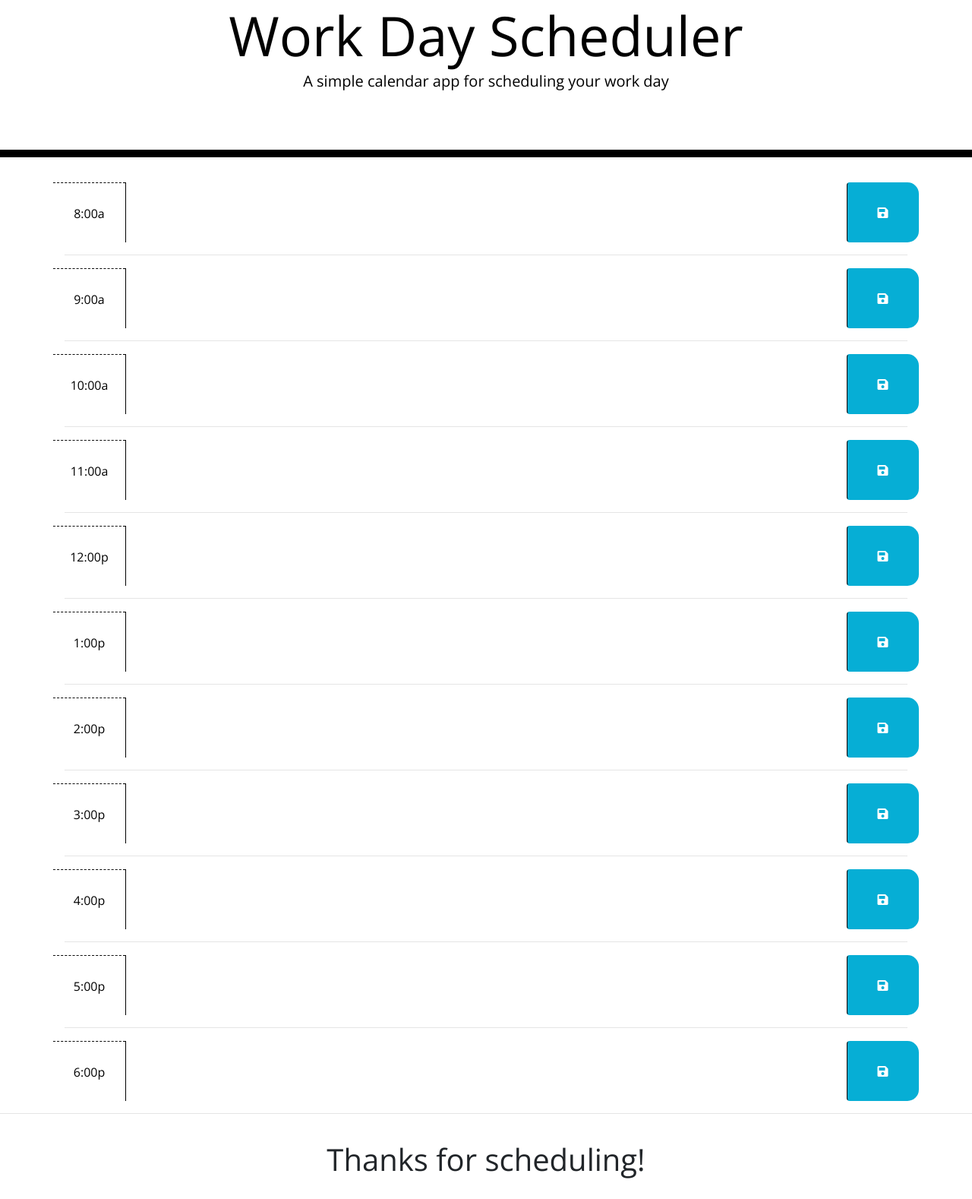
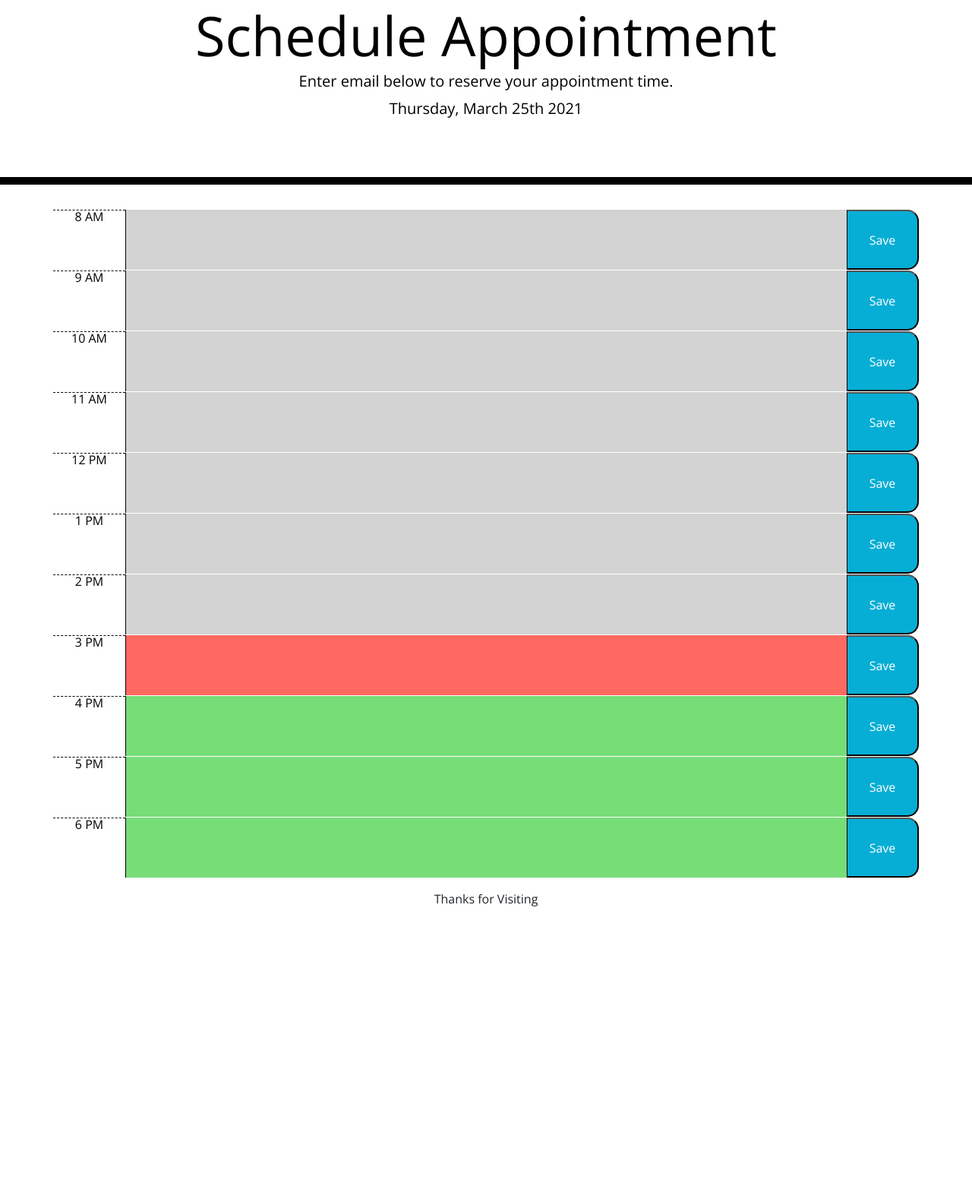
Before and after one commit to kristenc1031/Work.Day.Scheduler, a plain HTML site: page index.html in a window 1280 px wide. Shown: the part 61-1639 px from the top of the page at 76% size. After the commit the page ends 1272 px from the top, so only its background shows below. Drawn offline with nearby package versions, Linux system fonts and the light colour scheme.

Commit message:
local storage working

```diff
--- a/index.html
+++ b/index.html
@@ -24,109 +24,72 @@
 
   <body>
     <header class="jumbotron">
-      <h1 class="display-3">Work Day Scheduler</h1>
-      <p class="lead">A simple calendar app for scheduling your work day</p>
+      <h1 class="display-3">Schedule Appointment</h1>
+      <p class="lead">Enter email below to reserve your appointment time.</p>
       <p id="currentDay" class="lead"></p>
     </header>
     <div class="container">
-      <!-- Timeblocks go here -->
-        <div id="hour8" class="row time-block">
-          <div class="col-md-1 hour">
-                8:00a
+      <div class="row time-block" id="8">
+        <div class="col-1 hour">8 AM</div>
+        <textarea class="col-10 schedule"></textarea>
+        <button class="col-1 saveBtn">Save</button>
       </div>
-          <textarea class="col-md-10 description"></textarea>
-          <button class="btn saveBtn col-md-1"><i class="fas fa-save"></i></button>
+      <div class="row time-block" id="9">
+        <div class="col-1 hour">9 AM</div>
+        <textarea class="col-10 schedule"></textarea>
+        <button class="col-1 saveBtn">Save</button>
       </div>
-          <hr>
-        <div id="hour9" class="row time-block">
-          <div class="col-md-1 hour">
-              9:00a
+      <div class="row time-block" id="10">
+        <div class="col-1 hour">10 AM</div>
+        <textarea class="col-10 schedule"></textarea>
+        <button class="col-1 saveBtn">Save</button>
       </div>
-            <textarea class="col-md-10 description"></textarea>
-            <button class="btn saveBtn col-md-1"><i class="fas fa-save"></i></button>
+      <div class="row time-block" id="11">
+        <div class="col-1 hour">11 AM</div>
+        <textarea class="col-10 schedule"></textarea>
+        <button class="col-1 saveBtn">Save</button>
       </div>
-          <hr>
-        <div id="hour10" class="row time-block">
-          <div class="col-md-1 hour">
-              10:00a
+      <div class="row time-block" id="12">
+        <div class="col-1 hour">12 PM</div>
+        <textarea class="col-10 schedule"></textarea>
+        <button class="col-1 saveBtn">Save</button>
       </div>
-            <textarea class="col-md-10 description"></textarea>
-            <button class="btn saveBtn col-md-1"><i class="fas fa-save"></i></button>
+      <div class="row time-block" id="13">
+        <div class="col-1 hour">1 PM</div>
+        <textarea class="col-10 schedule"></textarea>
+        <button class="col-1 saveBtn">Save</button>
       </div>
-          <hr>
-        <div id="hour11" class="row time-block">
-          <div class="col-md-1 hour">
-              11:00a
+      <div class="row time-block" id="14">
+        <div class="col-1 hour">2 PM</div>
+        <textarea class="col-10 schedule"></textarea>
+        <button class="col-1 saveBtn">Save</button>
       </div>
-            <textarea class="col-md-10 description"></textarea>
-            <button class="btn saveBtn col-md-1"><i class="fas fa-save"></i></button>
+      <div class="row time-block" id="15">
+        <div class="col-1 hour">3 PM</div>
+        <textarea class="col-10 schedule"></textarea>
+        <button class="col-1 saveBtn">Save</button>
       </div>
-          <hr>
-        <div id="hour12" class="row time-block">
-          <div class="col-md-1 hour">
-              12:00p
+      <div class="row time-block" id="16">
+        <div class="col-1 hour">4 PM</div>
+        <textarea class="col-10 schedule"></textarea>
+        <button class="col-1 saveBtn">Save</button>
       </div>
-            <textarea class="col-md-10 description"></textarea>
-            <button class="btn saveBtn col-md-1"><i class="fas fa-save"></i></button>
+      <div class="row time-block" id="17">
+        <div class="col-1 hour">5 PM</div>
+        <textarea class="col-10 schedule"></textarea>
+        <button class="col-1 saveBtn">Save</button>
       </div>
-          <hr>
-        <div id="hour13" class="row time-block">
-          <div class="col-md-1 hour">
-              1:00p
-          </div>
-            <textarea class="col-md-10 description"></textarea>
-            <button class="btn saveBtn col-md-1"><i class="fas fa-save"></i></button>
-        </div>
-        <hr>
-        <div id="hour14" class="row time-block">
-          <div class="col-md-1 hour">
-              2:00p
-          </div>
-            <textarea class="col-md-10 description"></textarea>
-            <button class="btn saveBtn col-md-1"><i class="fas fa-save"></i></button>
-        </div>
-        <hr>
-        <div id="hour15" class="row time-block">
-          <div class="col-md-1 hour">
-              3:00p
-          </div>
-            <textarea class="col-md-10 description"></textarea>
-            <button class="btn saveBtn col-md-1"><i class="fas fa-save"></i></button>
-        </div>
-        <hr>
-        <div id="hour16" class="row time-block">
-          <div class="col-md-1 hour">
-              4:00p
-          </div>
-            <textarea class="col-md-10 description"></textarea>
-            <button class="btn saveBtn col-md-1"><i class="fas fa-save"></i></button>
-        </div>
-        <hr>
-        <div id="hour17" class="row time-block">
-          <div class="col-md-1 hour">
-              5:00p
-          </div>
-            <textarea class="col-md-10 description"></textarea>
-            <button class="btn saveBtn col-md-1"><i class="fas fa-save"></i></button>
-        </div>
-        <hr>
-        <div id="hour18" class="row time-block">
-          <div class="col-md-1 hour">
-              6:00p
-          </div>
-            <textarea class="col-md-10 description"></textarea>
-            <button class="btn saveBtn col-md-1"><i class="fas fa-save"></i></button>
+      <div class="row time-block" id="18">
+        <div class="col-1 hour">6 PM</div>
+        <textarea class="col-10 schedule"></textarea>
+        <button class="col-1 saveBtn">Save</button>
       </div>
     </div>
-      <hr>
-        <footer>
-          <h1>Thanks for scheduling!</h1>
 
-        </footer>
+    <footer>Thanks for Visiting</footer>
 
-
-    <script type="text/javascript"></script>
-    <script src="https://cdnjs.cloudflare.com/ajax/libs/jquery/3.2.1/jquery.min.js"></script>
+    <script src="https://code.jquery.com/jquery-3.4.1.min.js"></script>
     <script src="https://cdnjs.cloudflare.com/ajax/libs/moment.js/2.24.0/moment.min.js"></script>
+    <script src="script.js"></script>
   </body>
 </html>
--- a/script.js
+++ b/script.js
@@ -1,10 +1,59 @@
-$(document).ready(function() {
-    var isSaved = false;
-    var text = "textarea"
-    var time = "id"
+//available hours to schedule
+const hour8 = $("#8");
+const hour9 = $("#9");
+const hour10 = $("#10");
+const hour11 = $("#11");
+const hour12 = $("#12");
+const hour13 = $("#13");
+const hour14 = $("#14");
+const hour15 = $("#15");
+const hour16 = $("#16");
+const hour17 = $("#17");
+const hour18 = $("#18");
+const time = moment();
+
+//date set up and schedule set in local storage
+function setPlanner() {
+
+    $("#currentDay").text(moment().format("dddd, MMMM Do YYYY"));
+
+    $(".time-block").each(function () {
+        const id = $(this).attr("id");
+        const schedule = localStorage.getItem(id);
+
+        if (schedule !== null) {
+            $(this).children(".schedule").val(schedule);
+        }
+    });
+}
+
+//save button set up and with local storage
+setPlanner();
+const saveBtn = $(".saveBtn");
+
+saveBtn.on("click", function () {
+    const time = $(this).parent().attr("id");
+    const schedule = $(this).siblings(".schedule").val();
+
+    localStorage.setItem(time, schedule);
 });
-  $(".saveBtn").on("click", function(){
-     if (isSaved) {
-       return true;
-     }
-  });
+
+//past, present, future
+function pastPresentFuture() {
+    hour = time.hours();
+    $(".time-block").each(function () {
+        const thisHour = parseInt($(this).attr("id"));
+
+        if (thisHour > hour) {
+            $(this).addClass("future")
+        }
+        else if (thisHour === hour) {
+            $(this).addClass("present");
+        }
+        else {
+            $(this).addClass("past");
+        }
+    })
+}
+
+pastPresentFuture();
```
Lines whose indentation alone changed are shown as unchanged.
